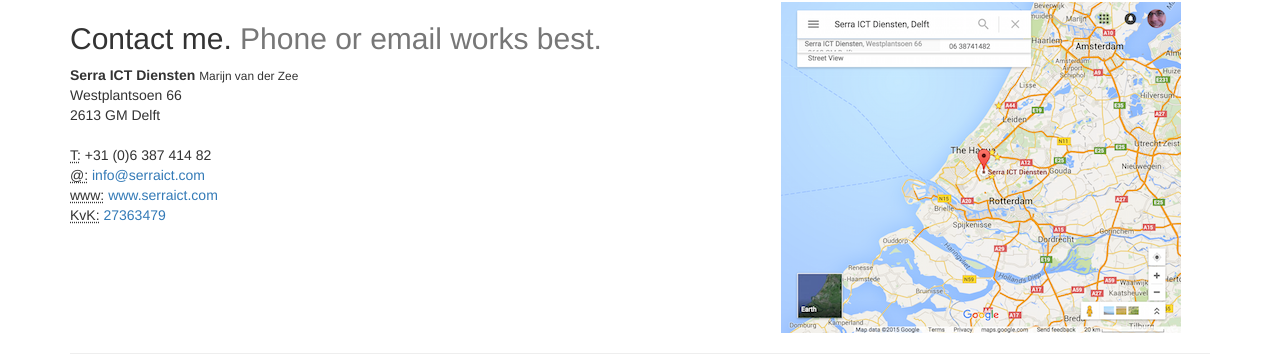
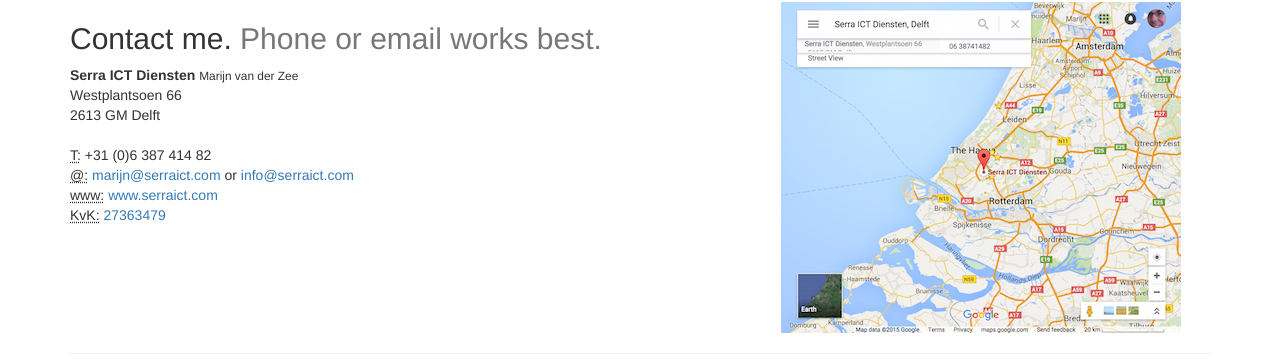
Before and after one commit to serraict/serraict.github.io, a Jekyll site: the page built from index.md, in a window 1280 px wide. Shown: the part 803-1162 px from the top of the page. Built offline with Jekyll 4.4.1, drawn with Linux system fonts in a browser that asks for light colours; nearby versions of some CDN libraries; library files that are not in the unit come from our copies; Markdown is read by kramdown in place of the engine named in the settings.

Commit message:
Add emailadress

```diff
--- a/_includes/contact.html
+++ b/_includes/contact.html
@@ -7,7 +7,9 @@
         Westplantsoen 66<br>
         2613 GM Delft<br><br>
         <abbr title="Telefoon">T:</abbr> +31 (0)6 387 414 82<br>
-        <abbr title="E-mail">@:</abbr> <a href="mailto:#">info@serraict.com</a><br>
+        <abbr title="E-mail">@:</abbr>
+          <a href="mailto:marijn@serraict.com">marijn@serraict.com</a> or
+          <a href="mailto:info@serraict.com<">info@serraict.com</a><br>
         <abbr title="Internet">www:</abbr> <a href="{{ site.url }}">www.serraict.com</a><br>
         <abbr title="Kamer van koophandel">KvK:</abbr> <a href="http://www.kvk.nl/orderstraat/product-kiezen/?kvknummer=273634790000">27363479</a><br>
       </address>
```
